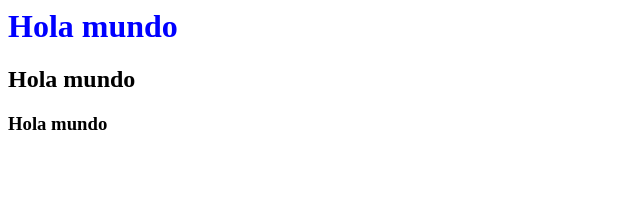
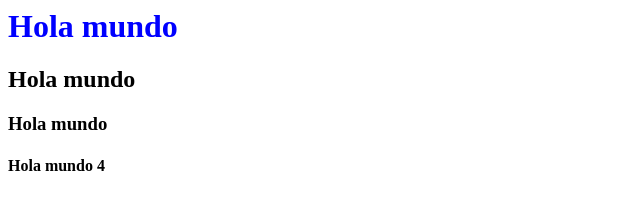
Before and after one commit to javierpaiz/practica1_tpi, a plain HTML site: page index.html in a window 1280 px wide. Shown: the whole page, without its empty margins (0-640 px from the left). Drawn offline with Linux system fonts and the light colour scheme.

Commit message:
feat:nuevo subtitulo h4

```diff
--- a/index.html
+++ b/index.html
@@ -2,3 +2,4 @@
 <h1>Hola mundo</h1>
 <h2>Hola mundo</h2>
 <h3>Hola mundo</h3>
+<h4>Hola mundo 4</h4>
```
